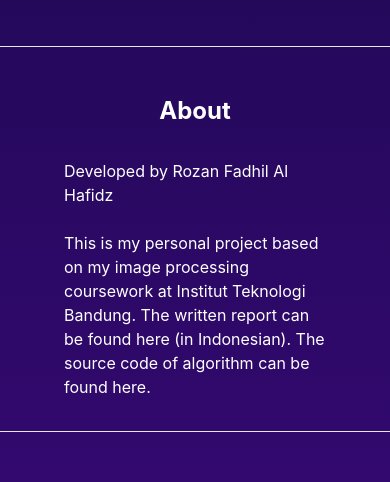
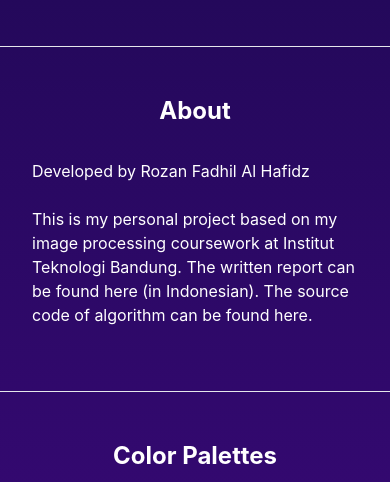
Before and after one commit to rozanfa/2bitPixelArt-Web, a React (Create React App) app in the folder frontend/: page / in a window 390 px wide. Shown: the part 797-1279 px from the top of the page. Built offline with nearby package versions, Linux system fonts and the light colour scheme; no server answers.

Commit message:
fix: responsive ui

```diff
--- a/frontend/public/index.html
+++ b/frontend/public/index.html
@@ -7,7 +7,7 @@
     <meta name="theme-color" content="#000000" />
     <meta
       name="description"
-      content="2-bit Pixel Art Generator using image processing techniques."
+      content="Generate 2-bit Pixel Art using image processing techniques. Developed by Rozan Fadhil Al Hafidz"
     />
     <link rel="apple-touch-icon" href="%PUBLIC_URL%/logo192.png" />
     <!--
--- a/frontend/src/sections/AboutSection.tsx
+++ b/frontend/src/sections/AboutSection.tsx
@@ -2,7 +2,7 @@ function AboutSection() {
   return (
     <section
       id="about-section"
-      className="w-full max-w-[1080px] mx-auto px-16 py-8 h-auto border-b"
+      className="w-full max-w-[1080px] mx-auto md:px-16 px-8 pt-8 pb-16 h-auto border-b"
     >
       <h2 className="text-2xl text-center py-4 font-bold mb-4">About</h2>
       <p>
--- a/frontend/src/sections/ColorPalettesSection.tsx
+++ b/frontend/src/sections/ColorPalettesSection.tsx
@@ -4,7 +4,7 @@ function ColorPalletesSection() {
   return (
     <section
       id="color-palettes-section"
-      className="w-full max-w-[1080px] mx-auto px-16 py-8 border-b h-auto"
+      className="w-full max-w-[1080px] mx-auto md:px-16 px-8 pt-8 pb-16 border-b h-auto"
     >
       <h2 className="text-2xl text-center py-4 font-bold mb-4">
         Color Palettes
--- a/frontend/src/sections/IntroSection.tsx
+++ b/frontend/src/sections/IntroSection.tsx
@@ -7,7 +7,7 @@ function IntroSection() {
   };
 
   return (
-    <section className="w-full max-w-[1000px] mx-auto p-16 h-screen flex flex-col justify-between border-b">
+    <section className="w-full max-w-[1000px] mx-auto md:p-16 p-8 h-screen flex flex-col justify-between border-b min-h-[700px]">
       <div>
         <h1 className="text-center font-bold text-4xl">
           2-Bit Pixel Art Generator
```
Also changed, not shown: 2 other files (tests, documents, lock files or other folders).
